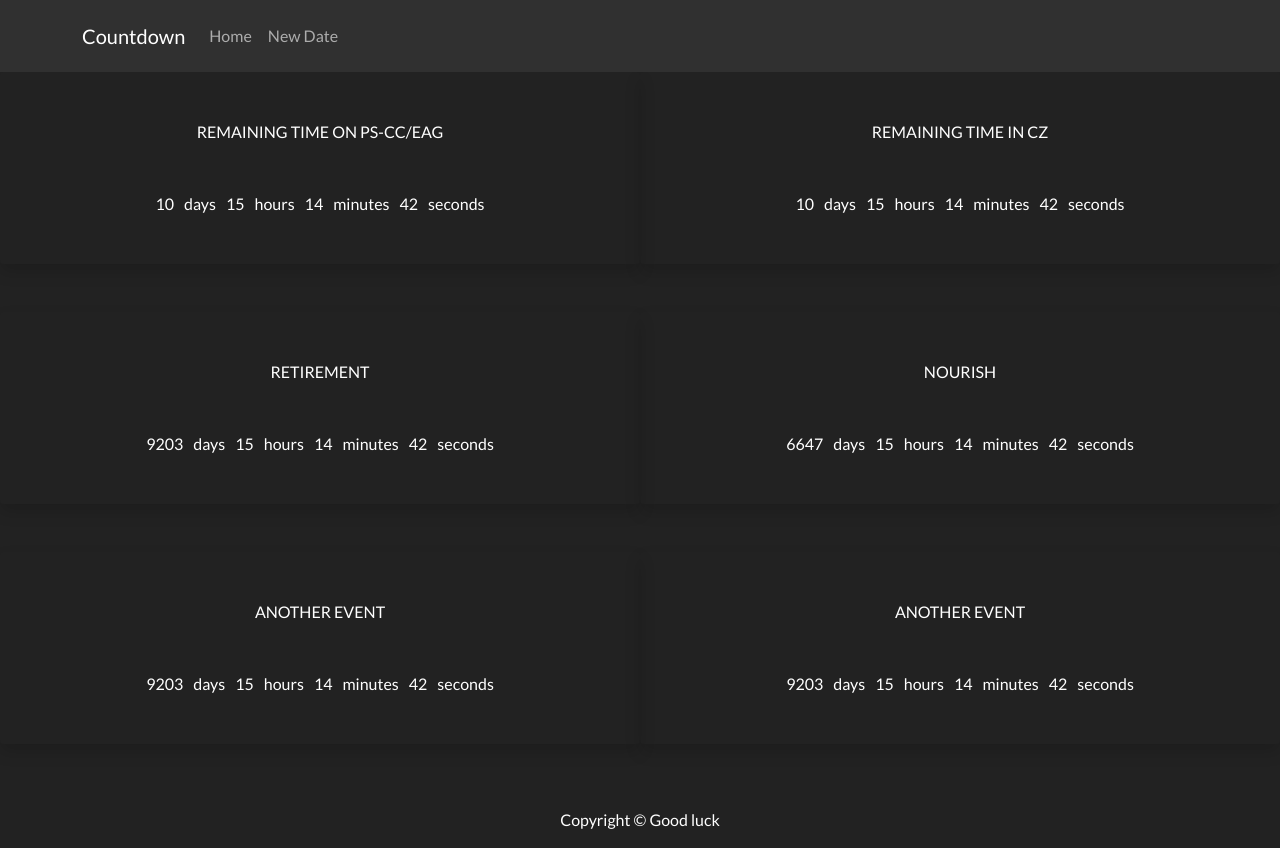
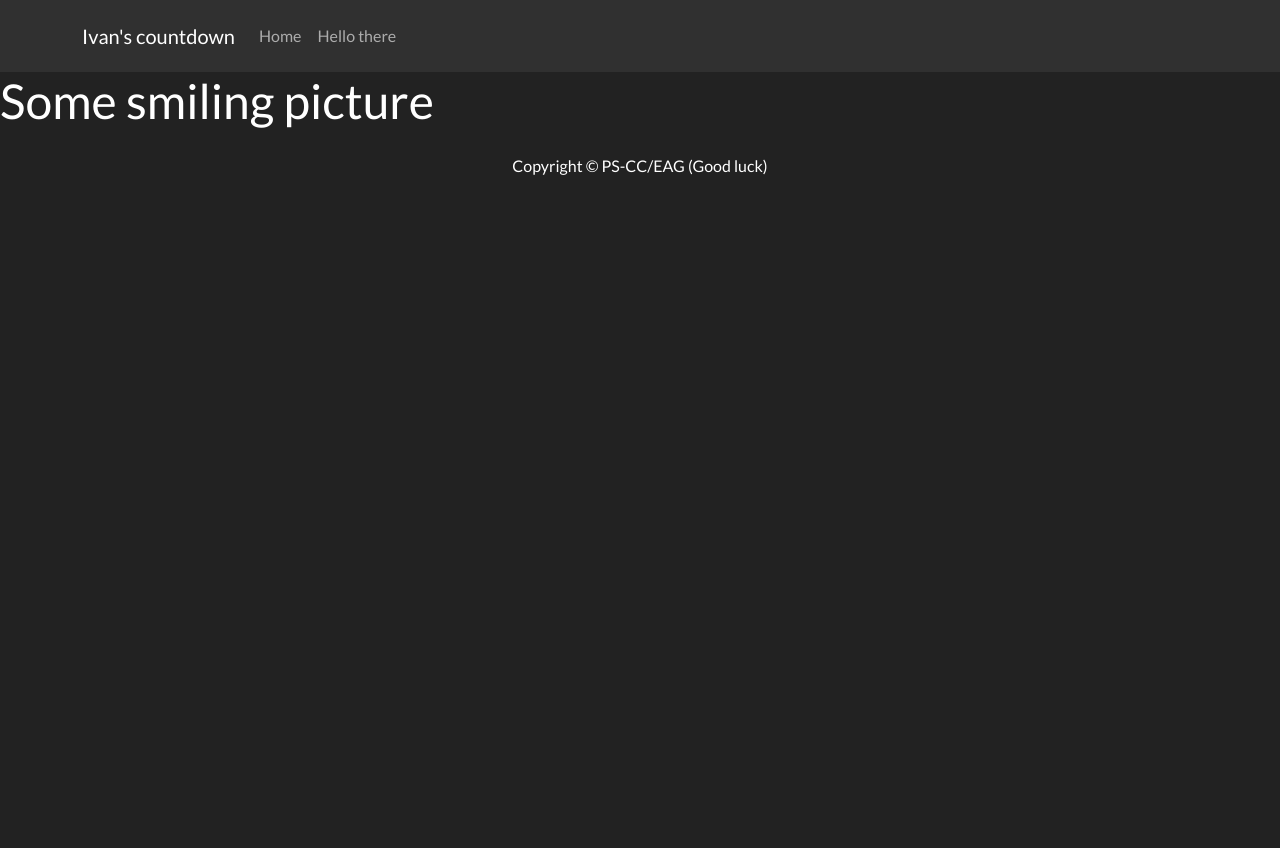
Before and after one commit to miv-1/Countdown, a React (Create React App) app: page /HelloThere in a window 1280 px wide. After the commit the page ends 800 px from the top, so only its background shows below. Built offline with nearby package versions, Linux system fonts and the light colour scheme.

Commit message:
react update

```diff
--- a/package.json
+++ b/package.json
@@ -10,6 +10,7 @@
     "react": "^18.2.0",
     "react-bootstrap": "^2.2.2",
     "react-dom": "^18.2.0",
+    "react-router-dom": "^6.3.0",
     "react-scripts": "5.0.1",
     "web-vitals": "^2.1.4"
   },
--- a/public/index.html
+++ b/public/index.html
@@ -6,7 +6,7 @@
     <meta name="viewport" content="width=device-width, initial-scale=1" />
     <meta name="theme-color" content="#000000" />
     <meta
-      name="description"
+      name="Ivan's countdown"
       content="Web site created using create-react-app"
     />
     <link rel="apple-touch-icon" href="%PUBLIC_URL%/logo192.png" />
--- a/src/App.js
+++ b/src/App.js
@@ -3,83 +3,21 @@ import CountdownTimer from "./components/CountdownTimer/CountdownTimer";
 import Header from "./components/Header";
 import Footer from "./components/Footer";
 import './bootstrap.min.css'
+import { BrowserRouter, Route, Routes } from 'react-router-dom'
+import Home from "./Pages/Home";
+import HelloThere from "./Pages/HelloThere";
 
 function App() {
-    const myDate = "2022-07-01"
-    const timestamp = +new Date(myDate)
-
-    const retirement = "2047-09-01"
-    const timestamp2 = +new Date(retirement)
-
-    const zippy = "2040-09-01"
-    const timestamp3 = +new Date(zippy)
-
     return (
-  <div>
-      <Header/>
-       <div className="container-fluid">
-           <div className='row'>
-           <div className="col rounded bg-gradient-1 text-white shadow p-5 text-center mb-5">
-               <p className="mb-4 font-weight-bold text-uppercase">Remaining time on PS-CC/EAG</p>
-               <div id="clock-b" className="countdown-circles d-flex flex-wrap justify-content-center pt-4">
-                   <CountdownTimer
-                       countdownTimestampMs={timestamp}/>
-               </div>
-
-
-            </div>
-
-           <div className="col rounded bg-gradient-1 text-white shadow p-5 text-center mb-5">
-               <p className="mb-4 font-weight-bold text-uppercase">Remaining time in CZ</p>
-               <div id="clock-b" className="countdown-circles d-flex flex-wrap justify-content-center pt-4">
-                   <CountdownTimer
-                       countdownTimestampMs={timestamp}/>
-               </div>
-
-
-           </div>
-           <div className="col rounded bg-gradient-1 text-white shadow p-5 text-center mb-5">
-               <p className="mb-4 font-weight-bold text-uppercase">Retirement</p>
-               <div id="clock-b" className="countdown-circles d-flex flex-wrap justify-content-center pt-4">
-                   <CountdownTimer
-                       countdownTimestampMs={timestamp2}/>
-               </div>
-
-
-           </div>
-           <div className="col rounded bg-gradient-1 text-white shadow p-5 text-center mb-5">
-               <p className="mb-4 font-weight-bold text-uppercase">Nourish </p>
-               <div id="clock-b" className="countdown-circles d-flex flex-wrap justify-content-center pt-4">
-                   <CountdownTimer
-                       countdownTimestampMs={timestamp3}/>
-               </div>
-
-
-           </div>
-           <div className="col rounded bg-gradient-1 text-white shadow p-5 text-center mb-5">
-               <p className="mb-4 font-weight-bold text-uppercase">another event</p>
-               <div id="clock-b" className="countdown-circles d-flex flex-wrap justify-content-center pt-4">
-                   <CountdownTimer
-                       countdownTimestampMs={timestamp2}/>
-               </div>
-
-
-           </div>
-           <div className="col rounded bg-gradient-1 text-white shadow p-5 text-center mb-5">
-               <p className="mb-4 font-weight-bold text-uppercase">another event</p>
-               <div id="clock-b" className="countdown-circles d-flex flex-wrap justify-content-center pt-4">
-                   <CountdownTimer
-                       countdownTimestampMs={timestamp2}/>
-               </div>
-
-
-           </div>
-
-       </div>
-       </div>
-      <Footer/>
-  </div>
-  );
+        <BrowserRouter>
+            <Routes>
+                <Route index element={<Home/>}/>
+                <Route path='/home' element={<Home/>}/>
+                <Route path='/HelloThere' element={<HelloThere/>}/>
+                <Route path='*' element={<h1>This page does not exist.</h1>}/>
+            </Routes>
+        </BrowserRouter>
+    );
 }
 
 export default App;
--- /dev/null
+++ b/src/Pages/HelloThere.js
@@ -0,0 +1,17 @@
+import React from "react";
+import Header from "../components/Header";
+import Footer from "../components/Footer";
+
+function HelloThere() {
+    return(
+        <div>
+            <Header/>
+            <div>
+            <h1>Some smiling picture</h1>
+            </div>
+            <Footer/>
+        </div>
+    )
+}
+
+export default HelloThere
--- /dev/null
+++ b/src/Pages/Home.js
@@ -0,0 +1,82 @@
+import Header from "../components/Header";
+import CountdownTimer from "../components/CountdownTimer/CountdownTimer";
+import Footer from "../components/Footer";
+
+function Home() {
+    const myDate = "2022-07-01"
+    const timestamp = +new Date(myDate)
+
+    const retirement = "2047-09-01"
+    const timestamp2 = +new Date(retirement)
+
+    const zippy = "2040-09-01"
+    const timestamp3 = +new Date(zippy)
+
+    return (
+        <div>
+            <Header/>
+            <div className="container-fluid">
+                <div className='row'>
+                    <div className="col rounded bg-gradient-1 text-white shadow p-5 text-center mb-5">
+                        <p className="mb-4 font-weight-bold text-uppercase">Remaining time on PS-CC/EAG</p>
+                        <div id="clock-b" className="countdown-circles d-flex flex-wrap justify-content-center pt-4">
+                            <CountdownTimer
+                                countdownTimestampMs={timestamp}/>
+                        </div>
+
+
+                    </div>
+
+                    <div className="col rounded bg-gradient-1 text-white shadow p-5 text-center mb-5">
+                        <p className="mb-4 font-weight-bold text-uppercase">Remaining time in CZ</p>
+                        <div id="clock-b" className="countdown-circles d-flex flex-wrap justify-content-center pt-4">
+                            <CountdownTimer
+                                countdownTimestampMs={timestamp}/>
+                        </div>
+
+
+                    </div>
+                    <div className="col rounded bg-gradient-1 text-white shadow p-5 text-center mb-5">
+                        <p className="mb-4 font-weight-bold text-uppercase">Retirement</p>
+                        <div id="clock-b" className="countdown-circles d-flex flex-wrap justify-content-center pt-4">
+                            <CountdownTimer
+                                countdownTimestampMs={timestamp2}/>
+                        </div>
+
+
+                    </div>
+                    <div className="col rounded bg-gradient-1 text-white shadow p-5 text-center mb-5">
+                        <p className="mb-4 font-weight-bold text-uppercase">Nourish </p>
+                        <div id="clock-b" className="countdown-circles d-flex flex-wrap justify-content-center pt-4">
+                            <CountdownTimer
+                                countdownTimestampMs={timestamp3}/>
+                        </div>
+
+
+                    </div>
+                    <div className="col rounded bg-gradient-1 text-white shadow p-5 text-center mb-5">
+                        <p className="mb-4 font-weight-bold text-uppercase">another event</p>
+                        <div id="clock-b" className="countdown-circles d-flex flex-wrap justify-content-center pt-4">
+                            <CountdownTimer
+                                countdownTimestampMs={timestamp2}/>
+                        </div>
+
+
+                    </div>
+                    <div className="col rounded bg-gradient-1 text-white shadow p-5 text-center mb-5">
+                        <p className="mb-4 font-weight-bold text-uppercase">another event</p>
+                        <div id="clock-b" className="countdown-circles d-flex flex-wrap justify-content-center pt-4">
+                            <CountdownTimer
+                                countdownTimestampMs={timestamp2}/>
+                        </div>
+
+
+                    </div>
+
+                </div>
+            </div>
+            <Footer/>
+        </div>
+    );
+}
+export default Home
--- a/src/components/Footer.js
+++ b/src/components/Footer.js
@@ -7,7 +7,7 @@ function Footer() {
       <footer>
         <Container>
           <Row>
-            <Col className='text-center py-3'>Copyright &copy; Good luck </Col>
+            <Col className='text-center py-3'>Copyright &copy; PS-CC/EAG (Good luck) </Col>
           </Row>
         </Container>
       </footer>
--- a/src/components/Header.js
+++ b/src/components/Header.js
@@ -9,14 +9,14 @@ function Header() {
       <header>
         <Navbar bg="dark" variant='dark' expand="lg" collapseOnSelect>
           <Container>
-            <Navbar.Brand href="/">Countdown</Navbar.Brand>
+            <Navbar.Brand href="/">Ivan's countdown</Navbar.Brand>
             <Navbar.Toggle aria-controls="basic-navbar-nav"/>
             <Navbar.Collapse id="basic-navbar-nav">
               <Nav className="mr-auto">
                 <Nav.Link href="/">Home</Nav.Link>
               </Nav>
               <Nav className="mr-auto header;">
-                <Nav.Link href="/new">New Date</Nav.Link>
+                <Nav.Link href="/HelloThere">Hello there</Nav.Link>
               </Nav>
               <Nav className="justify-content-end" style={{ width: "100%" }}>
               </Nav>
--- a/src/index.js
+++ b/src/index.js
@@ -8,6 +8,7 @@ const root = ReactDOM.createRoot(document.getElementById('root'));
 root.render(
   <React.StrictMode>
     <App />
+
   </React.StrictMode>
 );
 
```
Also changed, not shown: src/components/CountdownTimer/CountdownTimer.css (+0 -12 lines), 2 other files (tests, documents, lock files or other folders).
